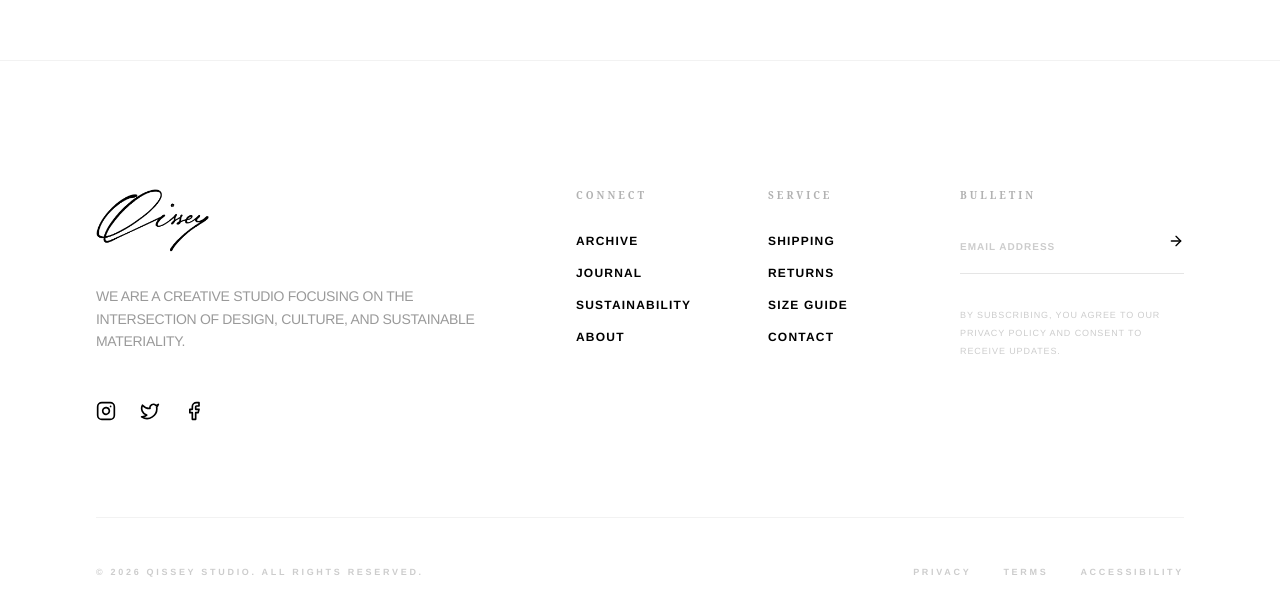
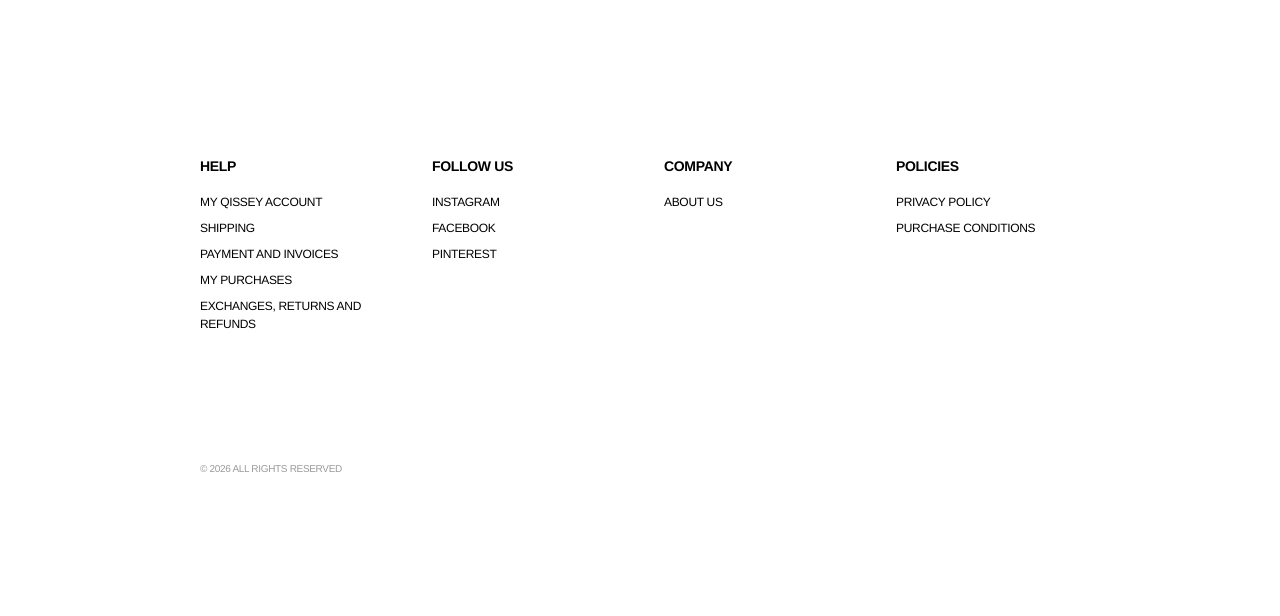
Before and after one commit to MitSonani/qissey-ecommerce, a React (Vite) app: page / in a window 1280 px wide. Shown: the part 2149-2765 px from the top of the page. After the commit the page ends 2673 px from the top, so only its background shows below. Built offline with nearby package versions, Linux system fonts and the light colour scheme.

Commit message:
refactor: re-implement footer component to use a data-driven link structure and simplify its content.

```diff
--- a/src/layouts/Footer.jsx
+++ b/src/layouts/Footer.jsx
@@ -2,75 +2,69 @@ import { Instagram, Twitter, Facebook, ArrowRight } from 'lucide-react';
 import { Link } from 'react-router-dom';
 import { Button } from '../components/ui/Primitives';
 
+const FOOTER_LINKS = [
+    {
+        title: "Help",
+        links: [
+            { label: "My QISSEY Account", path: "/account" },
+            { label: "Shipping", path: "/" },
+            { label: "Payment and Invoices", path: "/" },
+            { label: "My Purchases", path: "/" },
+            { label: "Exchanges, Returns and Refunds", path: "/" },
+        ]
+    },
+    {
+        title: "Follow us",
+        links: [
+            { label: "Instagram", href: "#" },
+            { label: "Facebook", href: "#" },
+            { label: "Pinterest", href: "#" },
+        ]
+    },
+    {
+        title: "Company",
+        links: [
+            { label: "About us", path: "/about" },
+        ]
+    },
+    {
+        title: "Policies",
+        links: [
+            { label: "Privacy policy", path: "/" },
+            { label: "Purchase conditions", path: "/" },
+        ]
+    }
+];
+
 export default function Footer() {
-    const currentYear = new Date().getFullYear();
-
     return (
-        <footer className="bg-white text-black pt-32 pb-12 px-6 md:px-12 border-t border-black/5">
-            <div className="container">
-                <div className="grid grid-cols-1 lg:grid-cols-12 gap-16 mb-24">
-                    <div className="lg:col-span-5">
-                        <Link to="/" className="block mb-8">
-                            <img src="/logo.PNG" alt="QISSEY" className="h-16 w-auto" style={{ filter: 'invert(1)' }} />
-                        </Link>
-                        <p className="text-black/40 text-sm max-w-sm leading-relaxed mb-12">
-                            WE ARE A CREATIVE STUDIO FOCUSING ON THE INTERSECTION OF DESIGN, CULTURE, AND SUSTAINABLE MATERIALITY.
-                        </p>
-                        <div className="flex gap-6">
-                            <a href="#" className="hover:text-black/60 transition-colors"><Instagram size={20} /></a>
-                            <a href="#" className="hover:text-black/60 transition-colors"><Twitter size={20} /></a>
-                            <a href="#" className="hover:text-black/60 transition-colors"><Facebook size={20} /></a>
+        <footer className="bg-white text-black pt-24 pb-12 px-20 mx-30">
+            <div className="container-fluid">
+                {/* Main Link Grid */}
+                <div className="grid grid-cols-2 lg:grid-cols-4 gap-12 mb-32">
+                    {FOOTER_LINKS.map((group, groupIdx) => (
+                        <div key={groupIdx} className="space-y-6">
+                            <p className="text-[14px] uppercase mb-4 font-bold">{group.title}</p>
+                            <ul className="space-y-2 text-[12px] uppercase">
+                                {group.links.map((link, linkIdx) => (
+                                    <p key={linkIdx} className='text-grey'>
+                                        {link.path ? (
+                                            <Link to={link.path} className="hover:underline">{link.label}</Link>
+                                        ) : (
+                                            <a href={link.href} className="hover:underline">{link.label}</a>
+                                        )}
+                                    </p>
+                                ))}
+                            </ul>
                         </div>
-                    </div>
-
-                    <div className="lg:col-span-2 space-y-8">
-                        <h3 className="text-[10px] uppercase font-bold tracking-[0.3em] text-black/30">Connect</h3>
-                        <ul className="space-y-4 text-xs font-bold uppercase tracking-widest">
-                            <li><Link to="/shop" className="hover:opacity-50 transition-opacity">Archive</Link></li>
-                            <li><a href="#" className="hover:opacity-50 transition-opacity">Journal</a></li>
-                            <li><a href="#" className="hover:opacity-50 transition-opacity">Sustainability</a></li>
-                            <li><a href="#" className="hover:opacity-50 transition-opacity">About</a></li>
-                        </ul>
-                    </div>
-
-                    <div className="lg:col-span-2 space-y-8">
-                        <h3 className="text-[10px] uppercase font-bold tracking-[0.3em] text-black/30">Service</h3>
-                        <ul className="space-y-4 text-xs font-bold uppercase tracking-widest">
-                            <li><a href="#" className="hover:opacity-50 transition-opacity">Shipping</a></li>
-                            <li><a href="#" className="hover:opacity-50 transition-opacity">Returns</a></li>
-                            <li><a href="#" className="hover:opacity-50 transition-opacity">Size Guide</a></li>
-                            <li><a href="#" className="hover:opacity-50 transition-opacity">Contact</a></li>
-                        </ul>
-                    </div>
-
-                    <div className="lg:col-span-3 space-y-8">
-                        <h3 className="text-[10px] uppercase font-bold tracking-[0.3em] text-black/30">Bulletin</h3>
-                        <div className="relative border-b border-black/10 pb-4 group">
-                            <input
-                                type="email"
-                                placeholder="EMAIL ADDRESS"
-                                className="bg-transparent w-full outline-none text-[10px] font-bold tracking-widest placeholder:text-black/20"
-                            />
-                            <button className="absolute right-0 top-0 hover:translate-x-1 transition-transform">
-                                <ArrowRight size={16} />
-                            </button>
-                        </div>
-                        <p className="text-[9px] text-black/20 uppercase tracking-widest leading-loose">
-                            By subscribing, you agree to our Privacy Policy and consent to receive updates.
-                        </p>
-                    </div>
+                    ))}
                 </div>
 
-                <div className="flex flex-col md:flex-row justify-between items-center pt-12 border-t border-black/5 gap-8">
-                    <p className="text-[9px] uppercase font-bold tracking-[0.3em] text-black/20">
-                        © {currentYear} QISSEY STUDIO. ALL RIGHTS RESERVED.
-                    </p>
-                    <div className="flex gap-8 text-[9px] uppercase font-bold tracking-[0.3em] text-black/20">
-                        <a href="#" className="hover:text-black transition-colors">Privacy</a>
-                        <a href="#" className="hover:text-black transition-colors">Terms</a>
-                        <a href="#" className="hover:text-black transition-colors">Accessibility</a>
-                    </div>
+
+                <div className="flex text-[10px] items-center gap-12 text-black/40 uppercase">
+                    <span>© {new Date().getFullYear()} All rights reserved</span>
                 </div>
+
             </div>
         </footer>
     );
```
